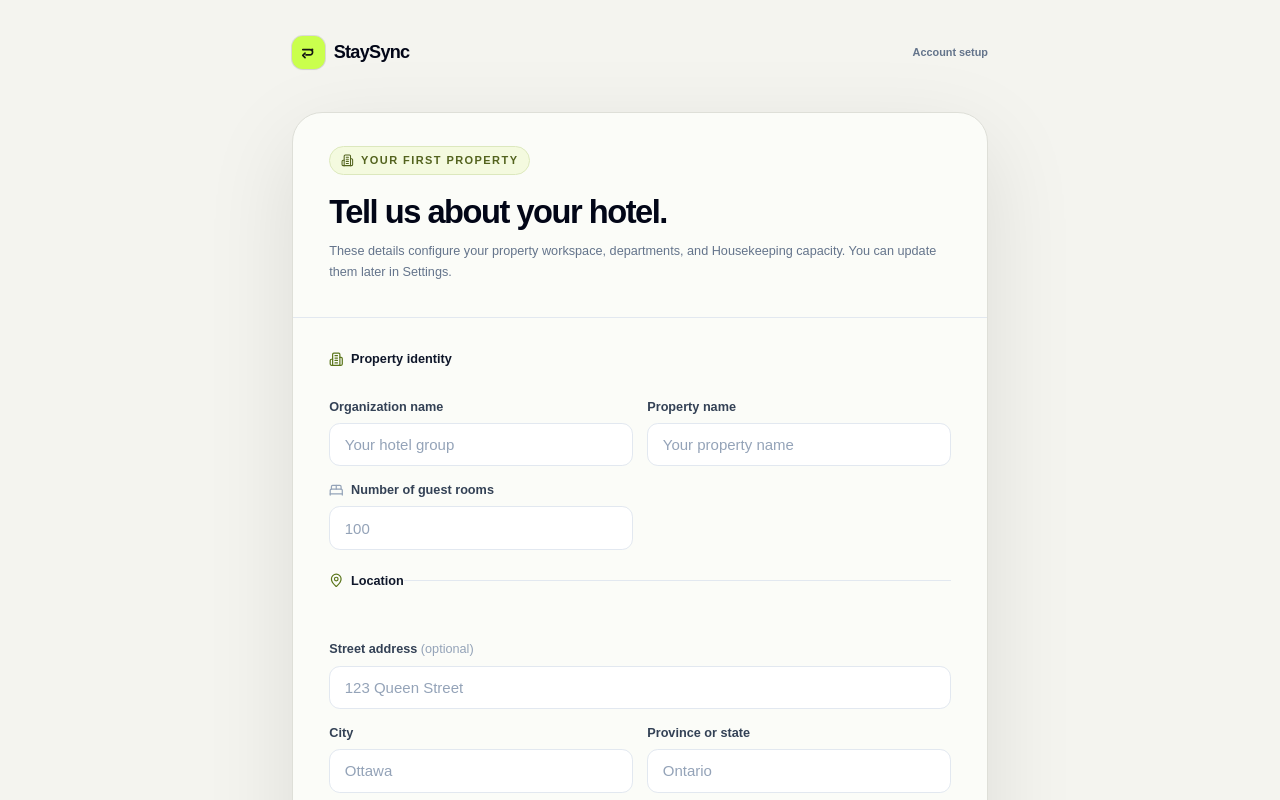
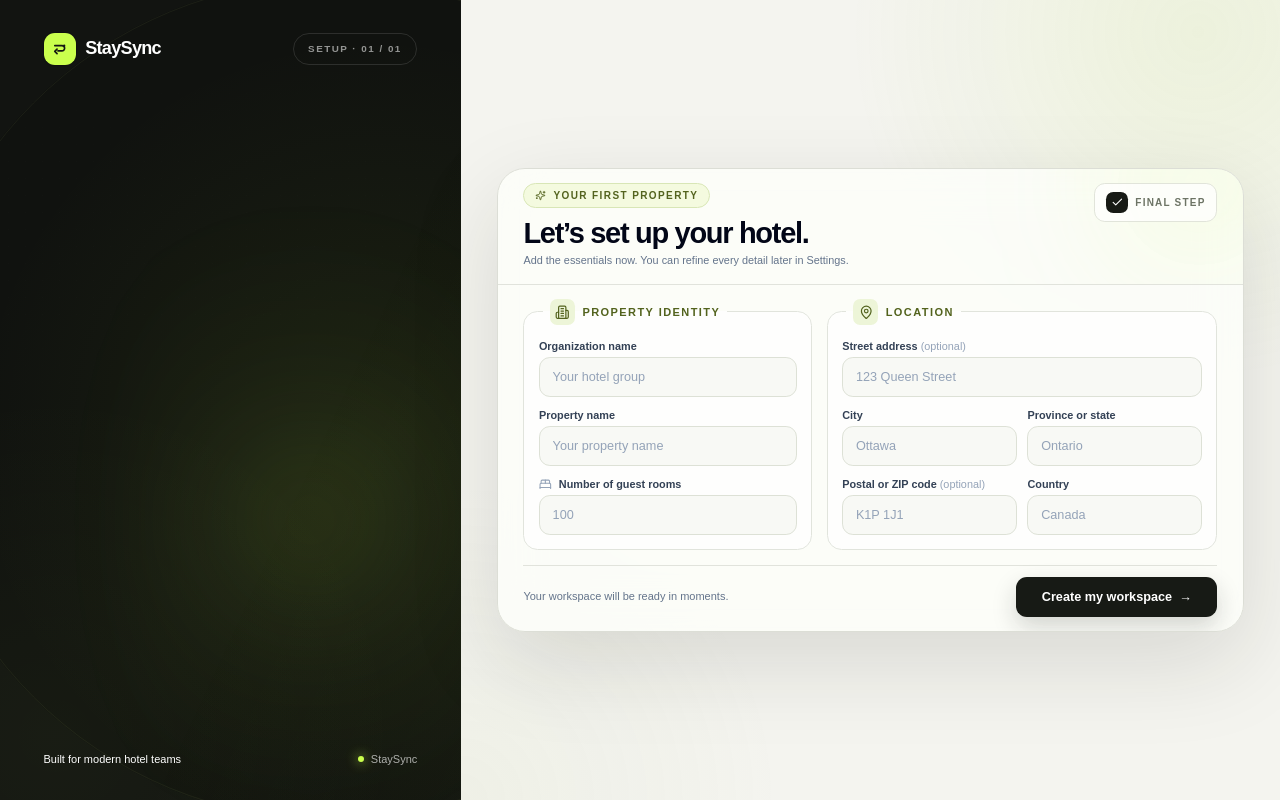
Before and after one commit to DPatel1416/StaySync, a Next.js app: page /onboarding in a window 1280 px wide. Shown: the top 800 px of the page. Built offline with nearby package versions, Linux system fonts and the light colour scheme.

Commit message:
bug fix - onBoarding

```diff
--- a/src/app/api/auth/account-holder/register/route.ts
+++ b/src/app/api/auth/account-holder/register/route.ts
@@ -2,6 +2,7 @@ import { randomUUID } from "node:crypto";
 import { NextResponse } from "next/server";
 import { createClient } from "@supabase/supabase-js";
 import { z } from "zod";
+import { isDuplicateIdentityError, isSupabaseUnavailable, unavailableResponse } from "@/lib/supabase/errors";
 
 const registrationSchema = z.object({
   displayName: z.string().trim().min(2).max(100),
@@ -42,9 +43,11 @@ export async function POST(request: Request) {
       if (rolePermissionError) throw rolePermissionError;
     }
     return NextResponse.json({ created: true, requiresOnboarding: true }, { status: 201 });
-  } catch {
+  } catch (caught) {
     if (userId) await admin.auth.admin.deleteUser(userId);
     if (organizationId) await admin.from("organizations").delete().eq("id", organizationId);
-    return NextResponse.json({ error: "We could not create this account. The email may already be registered." }, { status: 409 });
+    if (isSupabaseUnavailable(caught)) return unavailableResponse("Account creation");
+    if (isDuplicateIdentityError(caught)) return NextResponse.json({ error: "That email is already registered. Sign in instead or use a different email." }, { status: 409 });
+    return NextResponse.json({ error: "We could not create the account because its database setup failed. Confirm that all Supabase migrations are applied, then try again." }, { status: 500 });
   }
 }
--- a/src/app/api/management/users/route.ts
+++ b/src/app/api/management/users/route.ts
@@ -4,6 +4,7 @@ import { requireManagementPermission, managementError } from "@/lib/auth/managem
 import { createAdminClient } from "@/lib/supabase/admin";
 import { employeeAuthEmail, prepareEmployeeAccess, workspaceFromDepartmentCode } from "@/lib/auth/employee-management";
 import type { WorkspaceRole } from "@/lib/permissions";
+import { isDuplicateIdentityError, isSupabaseUnavailable, unavailableResponse } from "@/lib/supabase/errors";
 
 const employeeSchema = z.object({
   name: z.string().trim().min(2).max(100),
@@ -66,7 +67,8 @@ export async function POST(request: Request) {
     return NextResponse.json({ user: { id: authUserId, name: parsed.data.name, username: parsed.data.username, workspace: parsed.data.workspace, title: parsed.data.title, propertyId: parsed.data.propertyId, property: access.viewer.properties.find((property) => property.id === parsed.data.propertyId)?.name, status: "Temporary password", primaryAccount: false } }, { status: 201 });
   } catch (error) {
     if (authUserId) await admin.auth.admin.deleteUser(authUserId);
-    const duplicate = error instanceof Error && /duplicate|already|registered/i.test(error.message);
-    return NextResponse.json({ error: duplicate ? "That username is already in use." : "The employee account could not be created." }, { status: duplicate ? 409 : 500 });
+    if (isSupabaseUnavailable(error)) return unavailableResponse("Employee creation");
+    if (isDuplicateIdentityError(error)) return NextResponse.json({ error: "That username is already in use." }, { status: 409 });
+    return NextResponse.json({ error: "The employee account could not be created. Confirm that the database migrations are current and the selected department exists." }, { status: 500 });
   }
 }
--- a/src/app/onboarding/page.tsx
+++ b/src/app/onboarding/page.tsx
@@ -1,11 +1,28 @@
 "use client";
 
 import { useState } from "react";
-import { BedDouble, Building2, Loader2, MapPin } from "lucide-react";
+import { BedDouble, Building2, Check, Hotel, Loader2, MapPin, Sparkles } from "lucide-react";
 import { Logo } from "@/components/logo";
 import { Button } from "@/components/ui/button";
 
-const fieldClass = "h-12 w-full rounded-xl border border-slate-200 bg-white px-4 text-[15px] text-slate-950 placeholder:text-slate-400 focus:border-brand focus:ring-4 focus:ring-brand/10";
+const fieldClass = "h-11 w-full rounded-xl border border-[#dde1d6] bg-[#f8f9f5] px-3.5 text-sm text-slate-950 outline-none transition placeholder:text-slate-400 focus:border-[#8eaa45] focus:bg-white focus:ring-4 focus:ring-[#b8dc59]/15";
+
+function PropertyPreview() {
+  return <div className="relative mx-auto h-[248px] w-full max-w-[390px]" aria-hidden="true">
+    <span className="absolute left-1/2 top-1/2 h-52 w-52 -translate-x-1/2 -translate-y-1/2 rounded-full border border-[#caff4d]/10"/>
+    <span className="absolute left-1/2 top-1/2 h-72 w-72 -translate-x-1/2 -translate-y-1/2 rounded-full border border-dashed border-[#caff4d]/10"/>
+    <div className="absolute inset-x-5 top-4 rotate-[-3deg] rounded-[24px] border border-white/10 bg-[#242820]/75 p-4 shadow-2xl backdrop-blur">
+      <div className="mb-4 flex items-center justify-between"><span className="flex items-center gap-2 text-[10px] font-bold uppercase tracking-[.15em] text-white/50"><Hotel className="size-3.5 text-[#caff4d]"/>Your property</span><span className="size-2 rounded-full bg-[#caff4d] shadow-[0_0_14px_#caff4d]"/></div>
+      <div className="grid grid-cols-3 gap-2">
+        {["Front desk", "Housekeeping", "Maintenance"].map((department, index) => <div key={department} className="rounded-xl border border-white/[.07] bg-white/[.045] p-2.5"><span className="mb-5 block size-5 rounded-lg bg-[#caff4d]/10 p-1 text-center text-[9px] font-bold text-[#caff4d]">{index + 1}</span><span className="block truncate text-[9px] font-semibold text-white/62">{department}</span></div>)}
+      </div>
+    </div>
+    <div className="absolute bottom-1 left-1/2 flex w-[82%] -translate-x-1/2 items-center justify-between rounded-2xl border border-[#dfff91]/20 bg-[#171a15]/95 px-4 py-3 shadow-[0_24px_50px_rgba(0,0,0,.45)]">
+      <span className="flex items-center gap-2 text-[10px] font-bold uppercase tracking-[.13em] text-white/65"><span className="grid size-7 place-items-center rounded-lg bg-[#caff4d] text-[#151713]"><Check className="size-4"/></span>Workspace ready</span>
+      <span className="text-[10px] font-semibold text-[#caff4d]">One clear view</span>
+    </div>
+  </div>;
+}
 
 export default function PropertyOnboardingPage() {
   const [loading, setLoading] = useState(false);
@@ -34,22 +51,55 @@ export default function PropertyOnboardingPage() {
     }
   }
 
-  return <main data-login-theme="signal" className="min-h-[100svh] bg-[#f4f4ef] px-4 py-6 sm:px-6 sm:py-10">
-    <div className="mx-auto max-w-3xl">
-      <header className="flex items-center justify-between"><Logo/><span className="text-xs font-semibold text-slate-500">Account setup</span></header>
-      <section className="mt-8 overflow-hidden rounded-[30px] border border-[#dedfd8] bg-[#fbfcf8] shadow-[0_28px_90px_rgba(21,23,19,.10)] sm:mt-12">
-        <div className="border-b border-slate-200 px-6 py-7 sm:px-10 sm:py-9">
-          <span className="inline-flex items-center gap-2 rounded-full border border-[#dce8bd] bg-[#f4fadf] px-3 py-1.5 text-[11px] font-bold uppercase tracking-[.13em] text-[#53631e]"><Building2 className="size-3.5"/>Your first property</span>
-          <h1 className="mt-5 text-3xl font-bold tracking-[-.045em] text-slate-950 sm:text-4xl">Tell us about your hotel.</h1>
-          <p className="mt-3 max-w-2xl text-sm leading-6 text-slate-500">These details configure your property workspace, departments, and Housekeeping capacity. You can update them later in Settings.</p>
-        </div>
-        <form onSubmit={submit} className="space-y-6 px-6 py-7 sm:px-10 sm:py-9">
-          <fieldset className="space-y-4"><legend className="mb-4 flex items-center gap-2 text-sm font-bold text-slate-900"><Building2 className="size-4 text-brand"/>Property identity</legend><div className="grid gap-4 sm:grid-cols-2"><label><span className="mb-2 block text-sm font-semibold text-slate-700">Organization name</span><input name="organizationName" required className={fieldClass} placeholder="Your hotel group"/></label><label><span className="mb-2 block text-sm font-semibold text-slate-700">Property name</span><input name="propertyName" required className={fieldClass} placeholder="Your property name"/></label></div><label className="block sm:max-w-[calc(50%-0.5rem)]"><span className="mb-2 flex items-center gap-2 text-sm font-semibold text-slate-700"><BedDouble className="size-4 text-slate-400"/>Number of guest rooms</span><input name="roomCount" type="number" min="1" max="10000" required className={fieldClass} placeholder="100"/></label></fieldset>
-          <fieldset className="space-y-4 border-t border-slate-200 pt-6"><legend className="mb-4 flex items-center gap-2 text-sm font-bold text-slate-900"><MapPin className="size-4 text-brand"/>Location</legend><label className="block"><span className="mb-2 block text-sm font-semibold text-slate-700">Street address <span className="font-normal text-slate-400">(optional)</span></span><input name="addressLine" autoComplete="street-address" className={fieldClass} placeholder="123 Queen Street"/></label><div className="grid gap-4 sm:grid-cols-2"><label><span className="mb-2 block text-sm font-semibold text-slate-700">City</span><input name="city" required autoComplete="address-level2" className={fieldClass} placeholder="Ottawa"/></label><label><span className="mb-2 block text-sm font-semibold text-slate-700">Province or state</span><input name="region" required autoComplete="address-level1" className={fieldClass} placeholder="Ontario"/></label><label><span className="mb-2 block text-sm font-semibold text-slate-700">Postal or ZIP code <span className="font-normal text-slate-400">(optional)</span></span><input name="postalCode" autoComplete="postal-code" className={fieldClass} placeholder="K1P 1J1"/></label><label><span className="mb-2 block text-sm font-semibold text-slate-700">Country</span><input name="country" required autoComplete="country-name" className={fieldClass} placeholder="Canada"/></label></div></fieldset>
-          {error && <p role="alert" className="rounded-xl border border-rose-200 bg-rose-50 px-4 py-3 text-sm text-rose-700">{error}</p>}
-          <div className="flex flex-col-reverse items-center justify-between gap-4 border-t border-slate-200 pt-6 sm:flex-row"><p className="text-xs text-slate-500">You can add more properties after setup.</p><Button type="submit" disabled={loading} className="h-12 w-full bg-[#171a15] px-7 text-white hover:bg-[#252a20] sm:w-auto">{loading ? <><Loader2 className="size-4 animate-spin"/>Setting up…</> : "Finish property setup"}</Button></div>
-        </form>
-      </section>
-    </div>
+  return <main data-login-theme="signal" className="login-shell min-h-[100svh] bg-[#f4f4ef] text-[#151713] lg:grid lg:h-[100svh] lg:grid-cols-[minmax(340px,.72fr)_minmax(680px,1.28fr)] lg:overflow-hidden">
+    <section aria-label="Your StaySync workspace" className="login-stage relative hidden min-h-[100svh] overflow-hidden px-9 py-7 text-white lg:flex lg:flex-col xl:px-12 xl:py-9">
+      <div className="access-ambient"/><div className="access-grid"/>
+      <header className="relative z-20 flex items-center justify-between"><Logo inverse/><span className="login-edition">Setup · 01 / 01</span></header>
+      <div className="login-story relative z-10 my-auto">
+        <p className="login-kicker">Build your command center</p>
+        <h1 className="mt-4 max-w-md text-[clamp(3.5rem,5.2vw,5.9rem)] font-semibold leading-[.86] tracking-[-.075em] text-[#f5f6ef]">Your hotel,<br/><span className="text-transparent [-webkit-text-stroke:1.2px_rgba(218,255,126,.8)]">in sync.</span></h1>
+        <p className="mt-5 max-w-sm text-sm leading-6 text-white/55">One quick setup creates the operating space where your teams, standards, and daily work come together.</p>
+        <PropertyPreview/>
+      </div>
+      <footer className="relative z-20 flex items-center justify-between text-[11px] text-white/42"><span>Built for modern hotel teams</span><span className="flex items-center gap-2 text-white/65"><span className="size-1.5 rounded-full bg-[#caff4d] shadow-[0_0_12px_#caff4d]"/>StaySync</span></footer>
+    </section>
+
+    <section className="login-access relative flex min-h-[100svh] flex-col px-4 py-4 sm:px-6 lg:h-[100svh] lg:min-h-0 lg:px-7 xl:px-10">
+      <div className="mb-4 flex items-center justify-between lg:hidden"><Logo/><span className="text-[10px] font-bold uppercase tracking-[.15em] text-[#697063]">Account setup</span></div>
+      <div className="relative z-10 mx-auto flex min-h-0 w-full max-w-5xl flex-1 flex-col justify-center">
+        <section className="flex max-h-[calc(100svh-2rem)] flex-col overflow-hidden rounded-[28px] border border-[#dcded6] bg-[rgba(252,253,249,.92)] shadow-[0_30px_90px_rgba(29,32,23,.13)] backdrop-blur-xl">
+          <div className="relative overflow-hidden border-b border-[#e1e3dc] px-5 py-4 sm:px-7">
+            <div className="absolute -right-16 -top-24 size-56 rounded-full bg-[#caff4d]/10 blur-3xl"/>
+            <div className="relative flex items-start justify-between gap-5">
+              <div><span className="inline-flex items-center gap-2 rounded-full border border-[#d8e6b6] bg-[#f4fadf] px-3 py-1 text-[10px] font-bold uppercase tracking-[.14em] text-[#53631e]"><Sparkles className="size-3"/>Your first property</span><h2 className="mt-3 text-2xl font-bold tracking-[-.045em] text-slate-950 sm:text-[2rem]">Let’s set up your hotel.</h2><p className="mt-1 max-w-2xl text-xs leading-5 text-slate-500">Add the essentials now. You can refine every detail later in Settings.</p></div>
+              <div className="hidden shrink-0 items-center gap-2 rounded-xl border border-[#e1e4da] bg-white/70 px-3 py-2 text-[10px] font-bold uppercase tracking-[.12em] text-[#6d7465] sm:flex"><span className="grid size-6 place-items-center rounded-lg bg-[#171a15] text-white"><Check className="size-3.5"/></span>Final step</div>
+            </div>
+          </div>
+
+          <form onSubmit={submit} className="flex min-h-0 flex-1 flex-col gap-4 px-5 py-4 sm:px-7">
+            <div className="grid min-h-0 flex-1 gap-4 lg:grid-cols-[.85fr_1.15fr]">
+              <fieldset className="flex flex-col justify-evenly gap-3 rounded-2xl border border-[#e1e4dc] bg-white/70 p-4">
+                <legend className="ml-1 px-2 text-[11px] font-bold uppercase tracking-[.13em] text-[#53631e]"><span className="flex items-center gap-2"><span className="grid size-7 place-items-center rounded-lg bg-[#edf5d8]"><Building2 className="size-4"/></span>Property identity</span></legend>
+                <label className="block"><span className="mb-1 block text-xs font-bold text-slate-700">Organization name</span><input name="organizationName" required className={fieldClass} placeholder="Your hotel group"/></label>
+                <label className="block"><span className="mb-1 block text-xs font-bold text-slate-700">Property name</span><input name="propertyName" required className={fieldClass} placeholder="Your property name"/></label>
+                <label className="block"><span className="mb-1 flex items-center gap-2 text-xs font-bold text-slate-700"><BedDouble className="size-3.5 text-slate-400"/>Number of guest rooms</span><input name="roomCount" type="number" min="1" max="10000" required className={fieldClass} placeholder="100"/></label>
+              </fieldset>
+              <fieldset className="flex flex-col justify-evenly gap-3 rounded-2xl border border-[#e1e4dc] bg-white/70 p-4">
+                <legend className="ml-1 px-2 text-[11px] font-bold uppercase tracking-[.13em] text-[#53631e]"><span className="flex items-center gap-2"><span className="grid size-7 place-items-center rounded-lg bg-[#edf5d8]"><MapPin className="size-4"/></span>Location</span></legend>
+                <label className="block"><span className="mb-1 block text-xs font-bold text-slate-700">Street address <span className="font-normal text-slate-400">(optional)</span></span><input name="addressLine" autoComplete="street-address" className={fieldClass} placeholder="123 Queen Street"/></label>
+                <div className="grid gap-3 sm:grid-cols-2">
+                  <label><span className="mb-1 block text-xs font-bold text-slate-700">City</span><input name="city" required autoComplete="address-level2" className={fieldClass} placeholder="Ottawa"/></label>
+                  <label><span className="mb-1 block text-xs font-bold text-slate-700">Province or state</span><input name="region" required autoComplete="address-level1" className={fieldClass} placeholder="Ontario"/></label>
+                  <label><span className="mb-1 block text-xs font-bold text-slate-700">Postal or ZIP code <span className="font-normal text-slate-400">(optional)</span></span><input name="postalCode" autoComplete="postal-code" className={fieldClass} placeholder="K1P 1J1"/></label>
+                  <label><span className="mb-1 block text-xs font-bold text-slate-700">Country</span><input name="country" required autoComplete="country-name" className={fieldClass} placeholder="Canada"/></label>
+                </div>
+              </fieldset>
+            </div>
+            {error && <p role="alert" className="rounded-xl border border-rose-200 bg-rose-50 px-4 py-2 text-sm text-rose-700">{error}</p>}
+            <div className="flex flex-col-reverse items-center justify-between gap-3 border-t border-[#e1e3dc] pt-3 sm:flex-row"><p className="text-[11px] text-slate-500">Your workspace will be ready in moments.</p><Button type="submit" disabled={loading} className="h-11 w-full rounded-xl bg-[#171a15] px-7 text-white shadow-[0_10px_24px_rgba(23,26,21,.18)] hover:bg-[#2a3023] sm:w-auto">{loading ? <><Loader2 className="size-4 animate-spin"/>Creating your workspace…</> : <>Create my workspace <span aria-hidden="true">→</span></>}</Button></div>
+          </form>
+        </section>
+      </div>
+    </section>
   </main>;
 }
--- a/src/components/login-form.tsx
+++ b/src/components/login-form.tsx
@@ -45,7 +45,10 @@ export function LoginForm({ onModeChange }: { onModeChange?: (mode: Mode) => voi
       }
       const client = await getSupabaseClient();
       const { data: signIn, error: signInError } = await client.auth.signInWithPassword({ email, password });
-      if (signInError) throw new Error("The email or password is incorrect.");
+      if (signInError) {
+        const unavailable = /fetch|network|timeout|unavailable|paused|502|503|504/i.test(signInError.message);
+        throw new Error(unavailable ? "Sign-in is temporarily unavailable. Confirm that the Supabase project is active, then try again." : "The email or password is incorrect.");
+      }
       if (holderAction === "signup") { window.location.assign("/onboarding"); return; }
       const { data: profile } = await client.from("users").select("home_property_id").eq("id", signIn.user.id).maybeSingle();
       if (!profile?.home_property_id) { window.location.assign("/onboarding"); return; }
--- /dev/null
+++ b/src/lib/supabase/errors.ts
@@ -0,0 +1,15 @@
+import { NextResponse } from "next/server";
+
+export function isDuplicateIdentityError(error: unknown) {
+  const message = error instanceof Error ? error.message : String(error ?? "");
+  return /already (?:been )?registered|already exists|duplicate|email.*registered|user.*registered/i.test(message);
+}
+
+export function isSupabaseUnavailable(error: unknown) {
+  const message = error instanceof Error ? error.message : String(error ?? "");
+  return /fetch failed|failed to fetch|network|timeout|timed out|connection|service unavailable|project.*paused|502|503|504/i.test(message);
+}
+
+export function unavailableResponse(operation = "Authentication") {
+  return NextResponse.json({ error: `${operation} is temporarily unavailable. Confirm that the Supabase project is active, then try again.` }, { status: 503 });
+}
```
Also changed, not shown: src/app/api/auth/employee/route.ts (+5 -2 lines), 1 other file (tests, documents, lock files or other folders).
